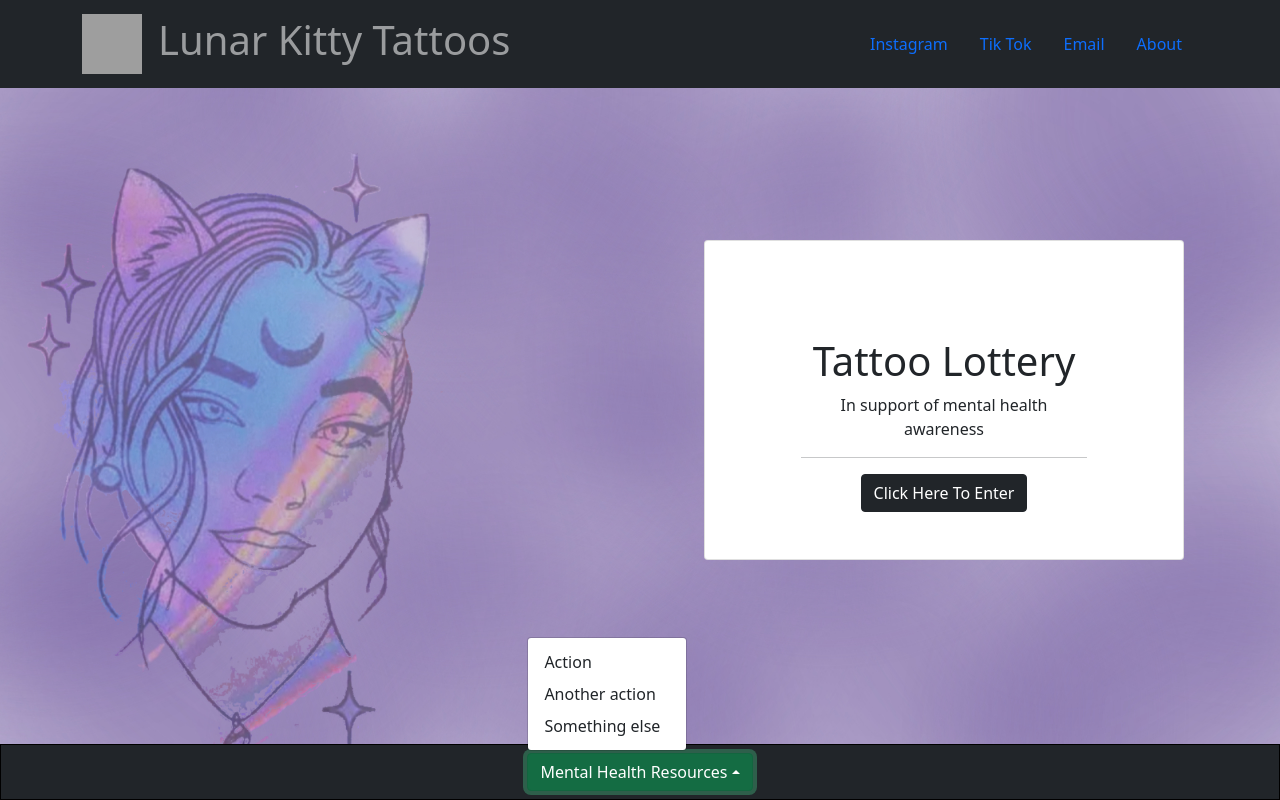
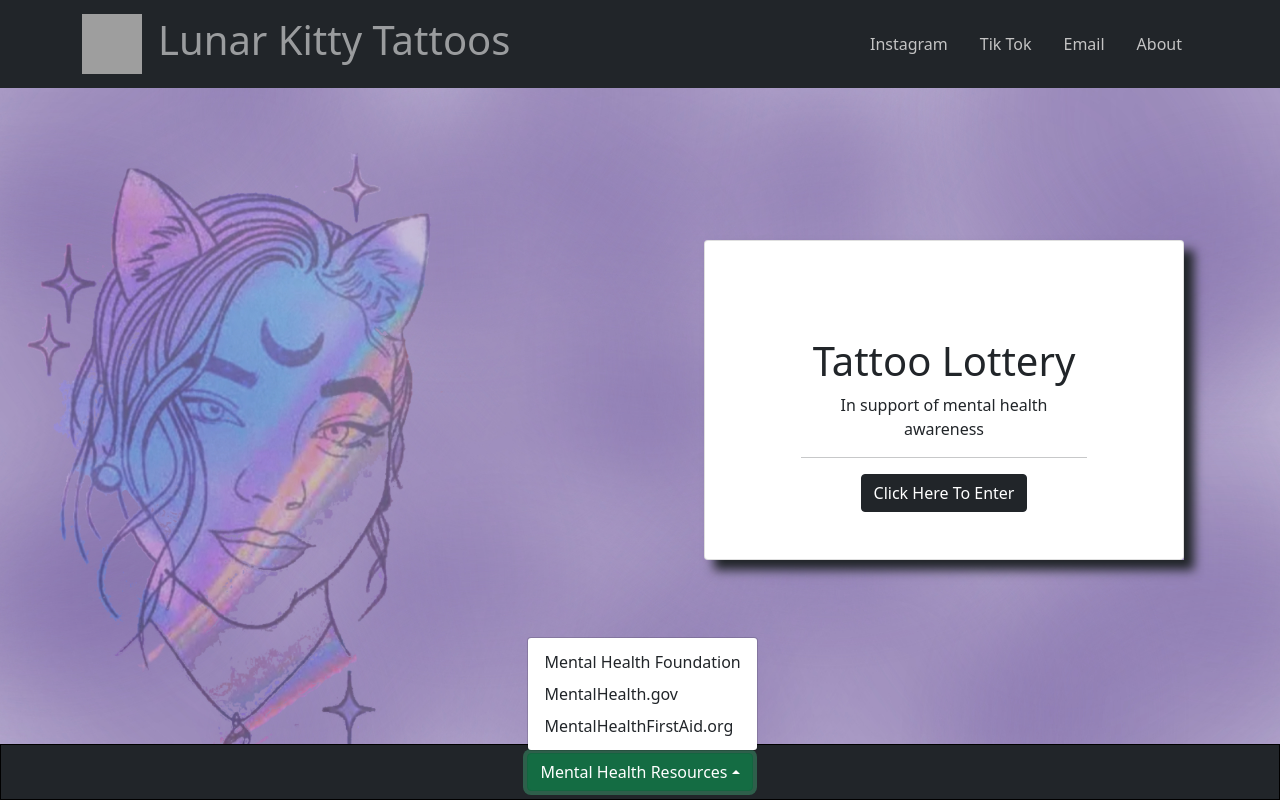
Before and after one commit to Jdiaz240/tattoolottery, a React (Create React App) app: page / in a window 1280 px wide. Both pictures are taken after a click on the button "Mental Health Resources". Built offline with nearby package versions, Linux system fonts and the light colour scheme; grey boxes are pictures that could not be loaded.

Commit message:
added links to mental health orgs in footer, links to email, and social media in header along with minor css changes, added possible css change to lottery page, small css changes to the home page.

```diff
--- a/src/App.js
+++ b/src/App.js
@@ -11,7 +11,7 @@ import { BrowserRouter as Router, Routes, Route } from 'react-router-dom';
 
 function App() {
   return (
-    <>
+    <div>
       <Router>
         <Header />
         <Routes>
@@ -26,7 +26,7 @@ function App() {
         </Routes>
         <Footer />
       </Router>
-    </>
+    </div>
   );
 }
 
--- a/src/assets/home.css
+++ b/src/assets/home.css
@@ -6,6 +6,7 @@ body {
     background-attachment: fixed;
 }
 
+
 .header {
    width: 100%;
    position: fixed;
@@ -13,13 +14,18 @@ body {
    width: 100%;
 }
 
+.links {
+   color: rgb(196, 196, 196) !important;
+}
+
 
 .Landing {
    text-align: center;
-   /* width: fit-content; */
+   width: fit-content;
    position: fixed;
    bottom: 30%;
    left: 55%;
+   box-shadow: 10px 10px 10px;
 }
 
 .footer {
--- a/src/components/Footer.js
+++ b/src/components/Footer.js
@@ -14,9 +14,9 @@ export default function Footer() {
                         </Dropdown.Toggle>
 
                         <Dropdown.Menu>
-                            <Dropdown.Item href="#/action-1">Action</Dropdown.Item>
-                            <Dropdown.Item href="#/action-2">Another action</Dropdown.Item>
-                            <Dropdown.Item href="#/action-3">Something else</Dropdown.Item>
+                            <Dropdown.Item href="https://mentalhealthfoundation.org/donate/">Mental Health Foundation</Dropdown.Item>
+                            <Dropdown.Item href="https://www.mentalhealth.gov/">MentalHealth.gov</Dropdown.Item>
+                            <Dropdown.Item href="https://www.mentalhealthfirstaid.org/mental-health-resources/">MentalHealthFirstAid.org</Dropdown.Item>
                         </Dropdown.Menu>
                     </Dropdown>
                 </Container>
--- a/src/components/Header.js
+++ b/src/components/Header.js
@@ -15,9 +15,9 @@ function Header() {
                     <Navbar.Text className='justify-content-start'><h1>Lunar Kitty Tattoos</h1></Navbar.Text>
                     <Navbar.Collapse className="justify-content-end">
                         <Nav.Link className='links' href='https://www.instagram.com/Lunarkitty___/'>Instagram</Nav.Link>
-                        <Nav.Link href='https://www.tiktok.com/@lunarkitty___?lang=en'>Tik Tok</Nav.Link>
-                        <Nav.Link href='#home'>Email</Nav.Link>
-                        <Nav.Link href='#home'>About</Nav.Link>
+                        <Nav.Link className='links' href='https://www.tiktok.com/@lunarkitty___?lang=en'>Tik Tok</Nav.Link>
+                        <Nav.Link className='links' href='mailto:lunarkittytattoos@gmail.com'>Email</Nav.Link>
+                        <Nav.Link className='links' href='#home'>About</Nav.Link>
                     </Navbar.Collapse>
                 </Container>
             </Navbar>
--- a/src/components/gameBox/GameBox.js
+++ b/src/components/gameBox/GameBox.js
@@ -1,16 +1,13 @@
 import './gameBox.css'
-// import Button from 'react-bootstrap/Button';
+import Button from 'react-bootstrap/Button';
 import Moon from '../../assets/images/moon.gif'
 
 export default function GameBox() {
     const Cell = ({ num }) => {
-
-
         return <td><img src={Moon} alt='moon' height={20} width={25}></img>{num}</td>
     }
     return (
         <>
-
             <div className='container' id='gameBox'>
                 <table>
                     <tbody>
```
Also changed, not shown: src/components/Landing.js (+1 -6 lines), src/pages/Lottery/Lottery.js (deleted, +0 -15 lines).
